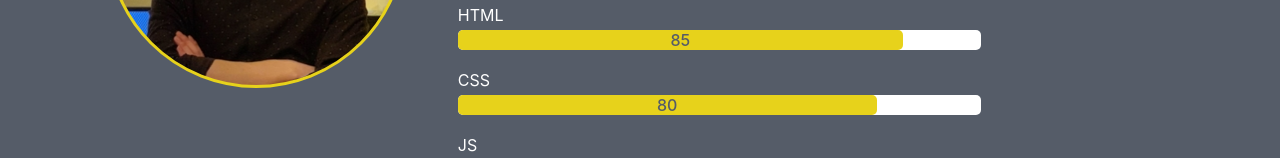
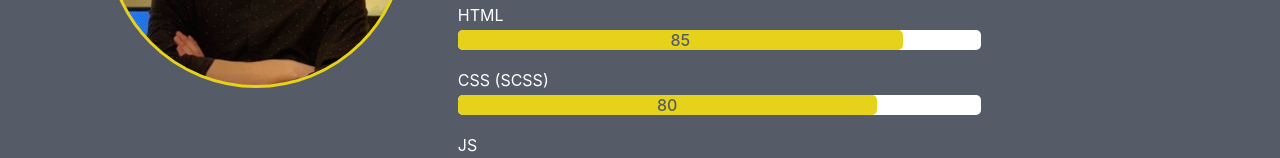
Before and after one commit to thaisonbk57/Portfolio-Fullstack, a React (Create React App) app: page /about in a window 1280 px wide. Shown: the part 505-663 px from the top of the page. Built offline with nearby package versions, Linux system fonts and the light colour scheme.

Commit message:
minor changes

```diff
--- a/src/components/Skills/Skills.js
+++ b/src/components/Skills/Skills.js
@@ -8,7 +8,7 @@ export default function Skills() {
   return (
     <div className="Skill">
       <Skill skill="HTML" level="85" />
-      <Skill skill="CSS" level="80" />
+      <Skill skill="CSS (SCSS)" level="80" />
       <Skill skill="JS" level="80" />
       <Skill skill="ReactJS - Redux" level="75" />
       <Skill skill="NodeJS - ExpressJS" level="60" />
```
